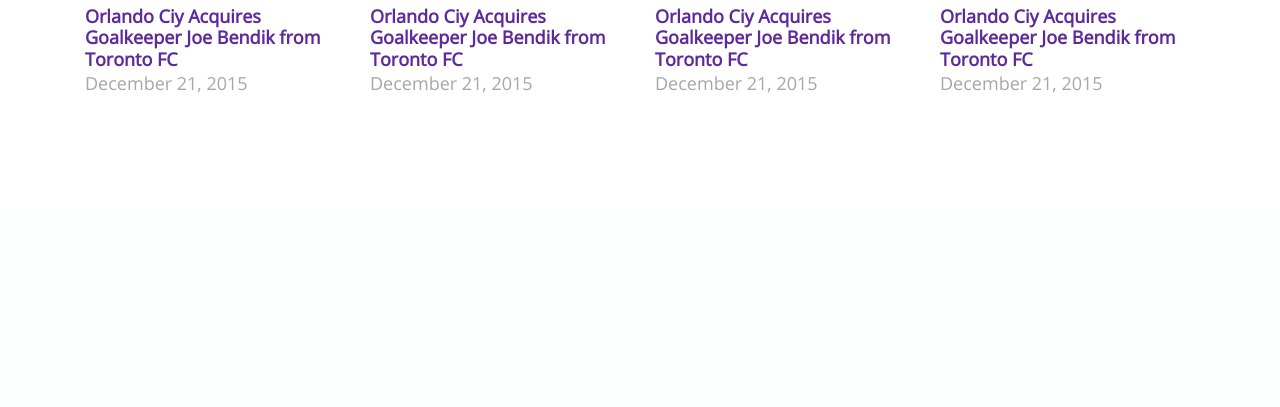
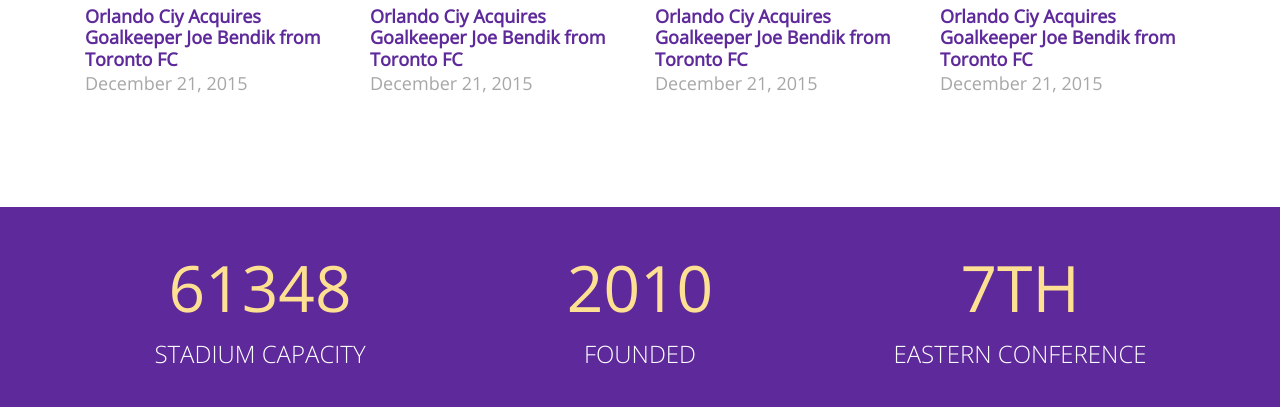
Before and after one commit to rafaelraszl/orlando-city, a web app: file index.html in a window 1280 px wide. Shown: the part 1020-1427 px from the top of the page. Before the commit the page ends 1113 px from the top, so only its background shows below. Run offline with its HTML, style and script files only (its server is not run), Linux system fonts and the light colour scheme; some libraries are stand-ins or nearby versions.

Commit message:
Estatísticas ok

```diff
--- a/css/orlando.css
+++ b/css/orlando.css
@@ -202,3 +202,23 @@
 	font-size: 18px;
 	font-family: 'OpenSans';
 }
+#estatisticas {
+	background-color: #5e299a;
+	width: 100%;
+	height: 200px;
+	text-align: center;
+}
+#estatisticas p {
+	color: #fde092;
+	text-transform: uppercase;
+	font-family: 'OpenSans';
+	font-size: 64px;
+	margin-top: 33px;
+}
+#estatisticas p small{
+	color: #fff;
+	text-transform: uppercase;
+	font-family: 'OpenSans-Light';
+	font-size: 24px;
+	display: block;
+}
--- a/index.html
+++ b/index.html
@@ -126,6 +126,38 @@
 
 			</div>
 
+			<div id="estatisticas">
+
+				<div class="container">
+
+					<div class="row">
+
+						<div class="col-md-4">
+
+							<p>61348<small>Stadium Capacity</small></p>
+
+						</div>
+
+						<div class="col-md-4">
+
+							<p>2010<small>Founded</small></p>
+
+
+						</div>
+
+						<div class="col-md-4">
+
+							<p>7th<small>Eastern Conference</small></p>
+
+
+						</div>
+
+					</div>
+
+				</div>
+
+			</div>
+
 		</section>
 
 		<script src="lib/jquery/jquery.min.js"></script>
```
